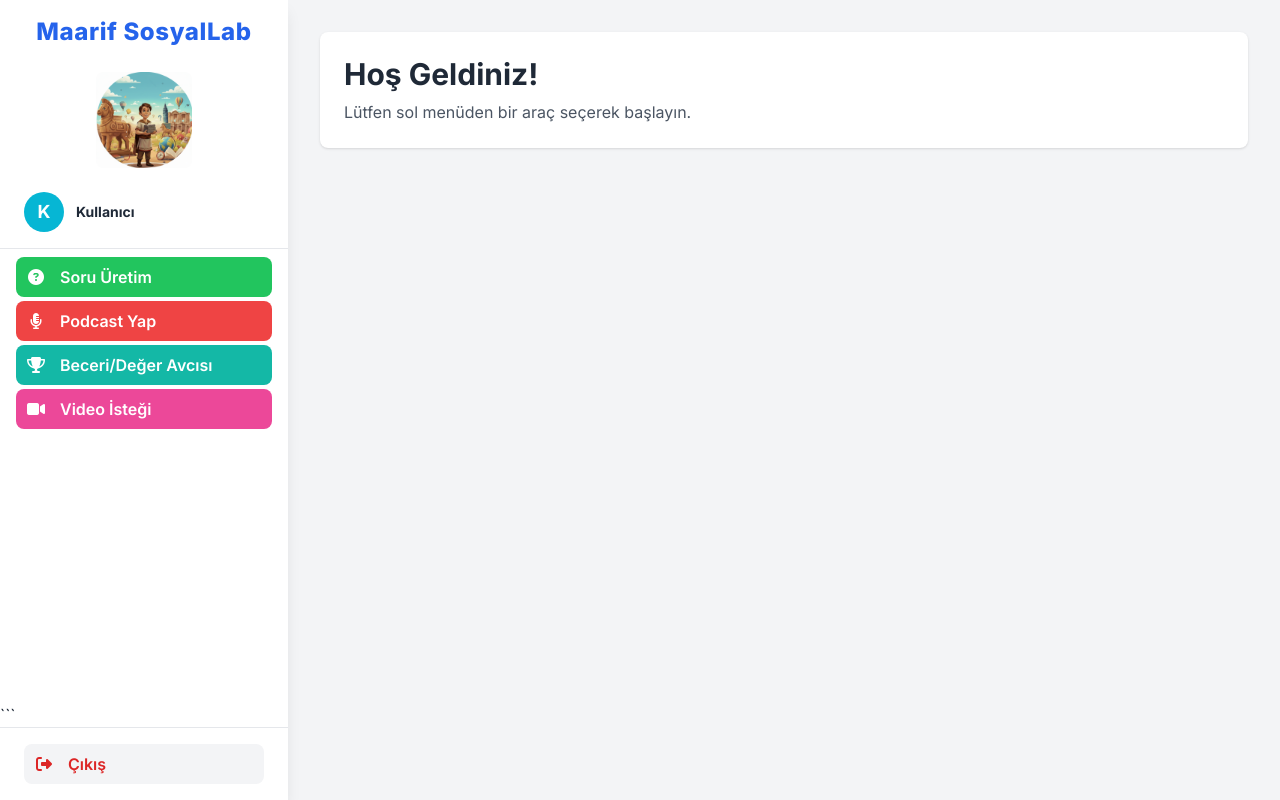
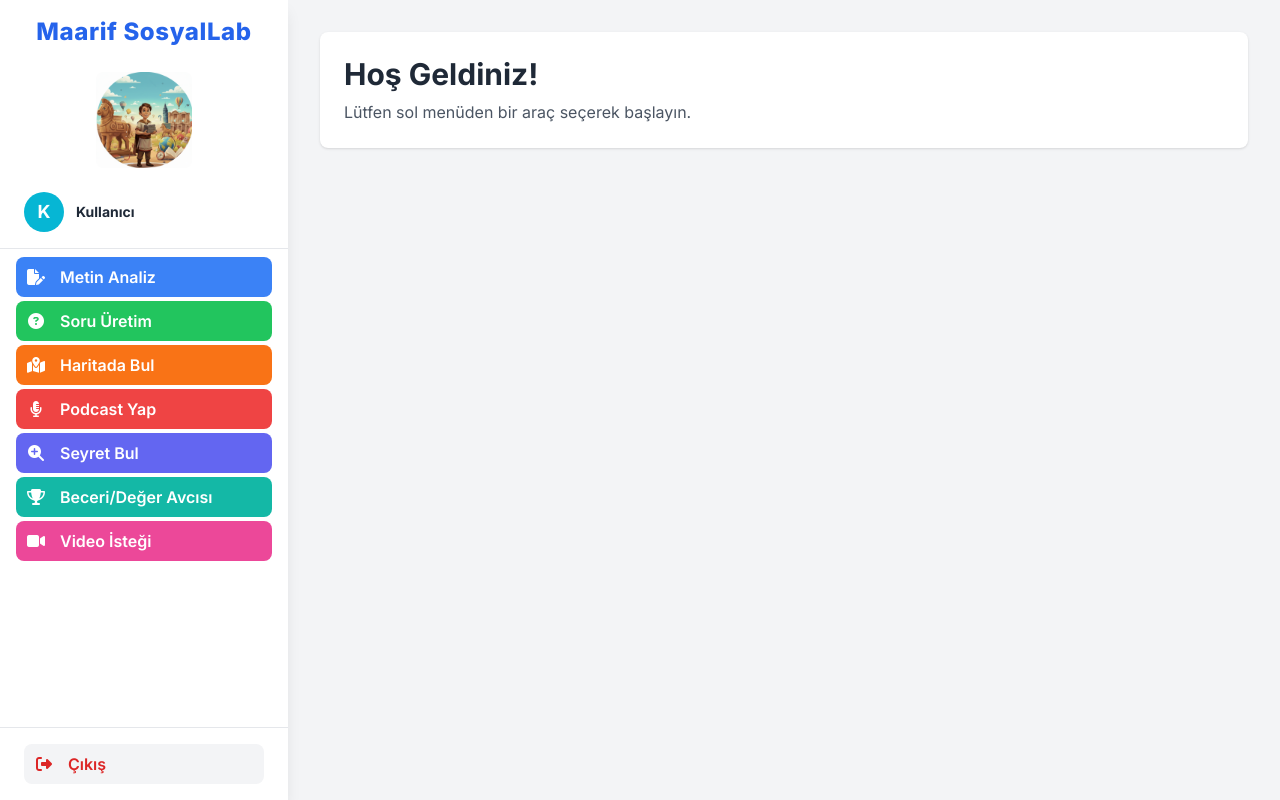
Before and after one commit to tahsinaydoganphd-web/maarifsosyallab, a Flask app: template templates/dashboard.html in a window 1280 px wide. Run offline with Flask 3, Linux system fonts and the light colour scheme; the template is opened without the code that fills it, so the values that code supplies are empty; some libraries are stand-ins or nearby versions.

Commit message:
Update dashboard.html

````diff
--- a/templates/dashboard.html
+++ b/templates/dashboard.html
@@ -47,62 +47,35 @@
                 </div>
             </div>
         </div>
-                {% if role == 'student' %}
             <nav class="flex-1 overflow-y-auto p-2 space-y-1 no-bounce">
-
-            <a id="link-metin-analiz" href="/metin-analiz" class="flex items-center mx-2 p-2 rounded-lg text-white font-semibold bg-blue-500 hover:bg-blue-600 transition-all">
+    <a href="/metin-analiz" class="flex items-center mx-2 p-2 rounded-lg text-white font-semibold bg-blue-500 hover:bg-blue-600 transition-all">
         <i class="fa-solid fa-file-pen mr-3 w-6 text-center"></i><span>Metin Analiz</span>
     </a>
 
-            <a id="link-soru-uretim" href="/soru-uretim" class="flex items-center mx-2 p-2 rounded-lg text-white font-semibold bg-green-500 hover:bg-green-600 transition-all">
+    <a href="/soru-uretim" class="flex items-center mx-2 p-2 rounded-lg text-white font-semibold bg-green-500 hover:bg-green-600 transition-all">
         <i class="fa-solid fa-circle-question mr-3 w-6 text-center"></i><span>Soru Üretim</span>
     </a>
 
-            <a id="link-haritada-bul" href="/haritada-bul" class="flex items-center mx-2 p-2 rounded-lg text-white font-semibold bg-orange-500 hover:bg-orange-600 transition-all">
+    <a href="/haritada-bul" class="flex items-center mx-2 p-2 rounded-lg text-white font-semibold bg-orange-500 hover:bg-orange-600 transition-all">
         <i class="fa-solid fa-map-location-dot mr-3 w-6 text-center"></i><span>Haritada Bul</span>
     </a>
 
-            <a id="link-podcast" href="/podcast_paneli" class="flex items-center mx-2 p-2 rounded-lg text-white font-semibold bg-red-500 hover:bg-red-600 transition-all">
+    <a href="/podcast_paneli" class="flex items-center mx-2 p-2 rounded-lg text-white font-semibold bg-red-500 hover:bg-red-600 transition-all">
         <i class="fa-solid fa-microphone-lines mr-3 w-6 text-center"></i><span>Podcast Yap</span>
     </a>
 
-            <a id="link-seyret-bul" href="/seyret-bul-liste" class="flex items-center mx-2 p-2 rounded-lg text-white font-semibold bg-indigo-500 hover:bg-indigo-600 transition-all">
+    <a href="/seyret-bul-liste" class="flex items-center mx-2 p-2 rounded-lg text-white font-semibold bg-indigo-500 hover:bg-indigo-600 transition-all">
         <i class="fa-solid fa-magnifying-glass-plus mr-3 w-6 text-center"></i><span>Seyret Bul</span>
     </a>
 
-            <a id="link-yarisma" href="/yarisma-secim" class="flex items-center mx-2 p-2 rounded-lg text-white font-semibold bg-teal-500 hover:bg-teal-600 transition-all">
+    <a href="/yarisma-secim" class="flex items-center mx-2 p-2 rounded-lg text-white font-semibold bg-teal-500 hover:bg-teal-600 transition-all">
         <i class="fa-solid fa-trophy mr-3 w-6 text-center"></i><span>Beceri/Değer Avcısı</span>
     </a>
 
-            <a id="link-video-istegi" href="/video-istegi" class="flex items-center mx-2 p-2 rounded-lg text-white font-semibold bg-pink-500 hover:bg-pink-600 transition-all">
+    <a href="/video-istegi" class="flex items-center mx-2 p-2 rounded-lg text-white font-semibold bg-pink-500 hover:bg-pink-600 transition-all">
         <i class="fa-solid fa-video mr-3 w-6 text-center"></i><span>Video İsteği</span>
     </a>
 </nav>
-
-        {% else %}
-        <nav class="flex-1 overflow-y-auto p-2 space-y-1 no-bounce">
-            <a id="link-soru-uretim" href="/soru-uretim" class="flex items-center mx-2 p-2 rounded-lg text-white font-semibold bg-green-500 hover:bg-green-600 transition-all">
-                <i class="fa-solid fa-circle-question mr-3 w-6 text-center"></i><span>Soru Üretim</span>
-            </a>
-
-            <a id="link-metin-olusturma" href="/metin-olusturma" class="flex items-center mx-2 p-2 rounded-lg text-white font-semibold bg-purple-500 hover:bg-purple-600 transition-all">
-                <i class="fa-solid fa-wand-magic-sparkles mr-3 w-6 text-center"></i><span>Metin Oluşturma</span>
-            </a>
-
-            <a id="link-podcast" href="/podcast_paneli" class="flex items-center mx-2 p-2 rounded-lg text-white font-semibold bg-red-500 hover:bg-red-600 transition-all">
-                <i class="fa-solid fa-microphone-lines mr-3 w-6 text-center"></i><span>Podcast Yap</span>
-            </a>
-
-            <a id="link-yarisma" href="/yarisma-secim" class="flex items-center mx-2 p-2 rounded-lg text-white font-semibold bg-teal-500 hover:bg-teal-600 transition-all">
-                <i class="fa-solid fa-trophy mr-3 w-6 text-center"></i><span>Beceri/Değer Avcısı</span>
-            </a>
-
-            <a id="link-video-istegi" href="/video-istegi" class="flex items-center mx-2 p-2 rounded-lg text-white font-semibold bg-pink-500 hover:bg-pink-600 transition-all">
-                <i class="fa-solid fa-video mr-3 w-6 text-center"></i><span>Video İsteği</span>
-            </a>
-        </nav>
-        {% endif %}
-        ```
         <div class="p-4 border-t border-gray-200">
             <a href="/"
                 class="flex items-center mx-2 p-2 rounded-lg text-red-600 font-semibold bg-gray-100 hover:bg-red-100 hover:text-red-700 transition-all">
````
Lines whose indentation alone changed are shown as unchanged.
